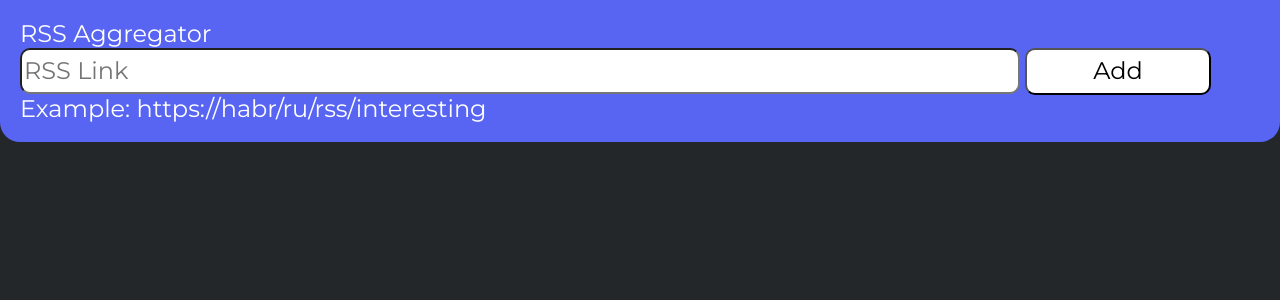
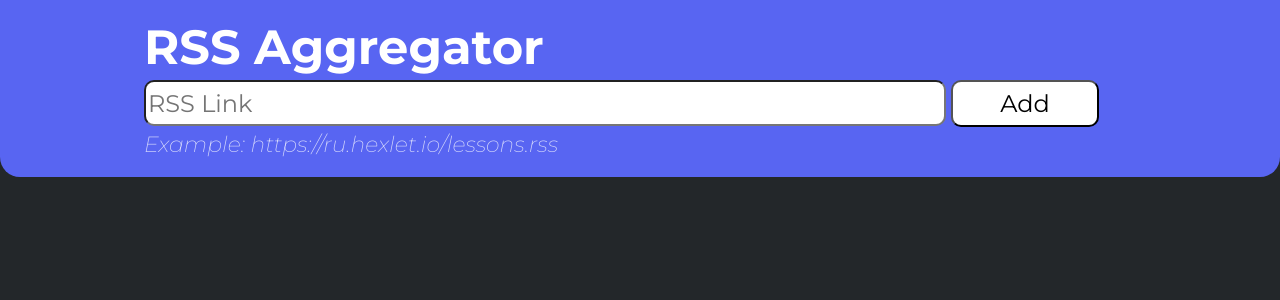
Before and after one commit to nikitakaralius/InfotecsIntern, a React (Create React App) app in the folder src/RssAggregator/client-app/: page / in a window 1280 px wide. Shown: the top 300 px of the page. Built offline with nearby package versions, Linux system fonts and the light colour scheme.

Commit message:
Added header styles

```diff
--- a/src/RssAggregator/client-app/src/components/header/Header.module.scss
+++ b/src/RssAggregator/client-app/src/components/header/Header.module.scss
@@ -6,5 +6,23 @@
   border-bottom-left-radius: 20px;
   border-bottom-right-radius: 20px;
   padding: 20px;
-  color: $primary-color;
+  display: grid;
 }
+
+.mainArea {
+  margin: auto;
+  width: 80%;
+}
+
+.example {
+  font-style: italic;
+  opacity: 75%;
+  margin-top: 5px;
+  font-size: 22px;
+}
+
+.title {
+  font-size: 48px;
+  font-weight: bold;
+  margin-bottom: 5px;
+}
--- a/src/RssAggregator/client-app/src/components/header/Header.tsx
+++ b/src/RssAggregator/client-app/src/components/header/Header.tsx
@@ -5,17 +5,15 @@ import styles from './Header.module.scss';
 const Header = () => {
   return (
     <header className={styles.container}>
-
-      <div>
-        RSS Aggregator
+      <div className={styles.mainArea}>
+        <div className={styles.title}>
+          RSS Aggregator
+        </div>
+        <RssForm />
+        <div className={styles.example}>
+          Example: https://ru.hexlet.io/lessons.rss
+        </div>
       </div>
-
-      <RssForm />
-
-      <div>
-        Example: https://habr/ru/rss/interesting
-      </div>
-
     </header>
   );
 };
```
